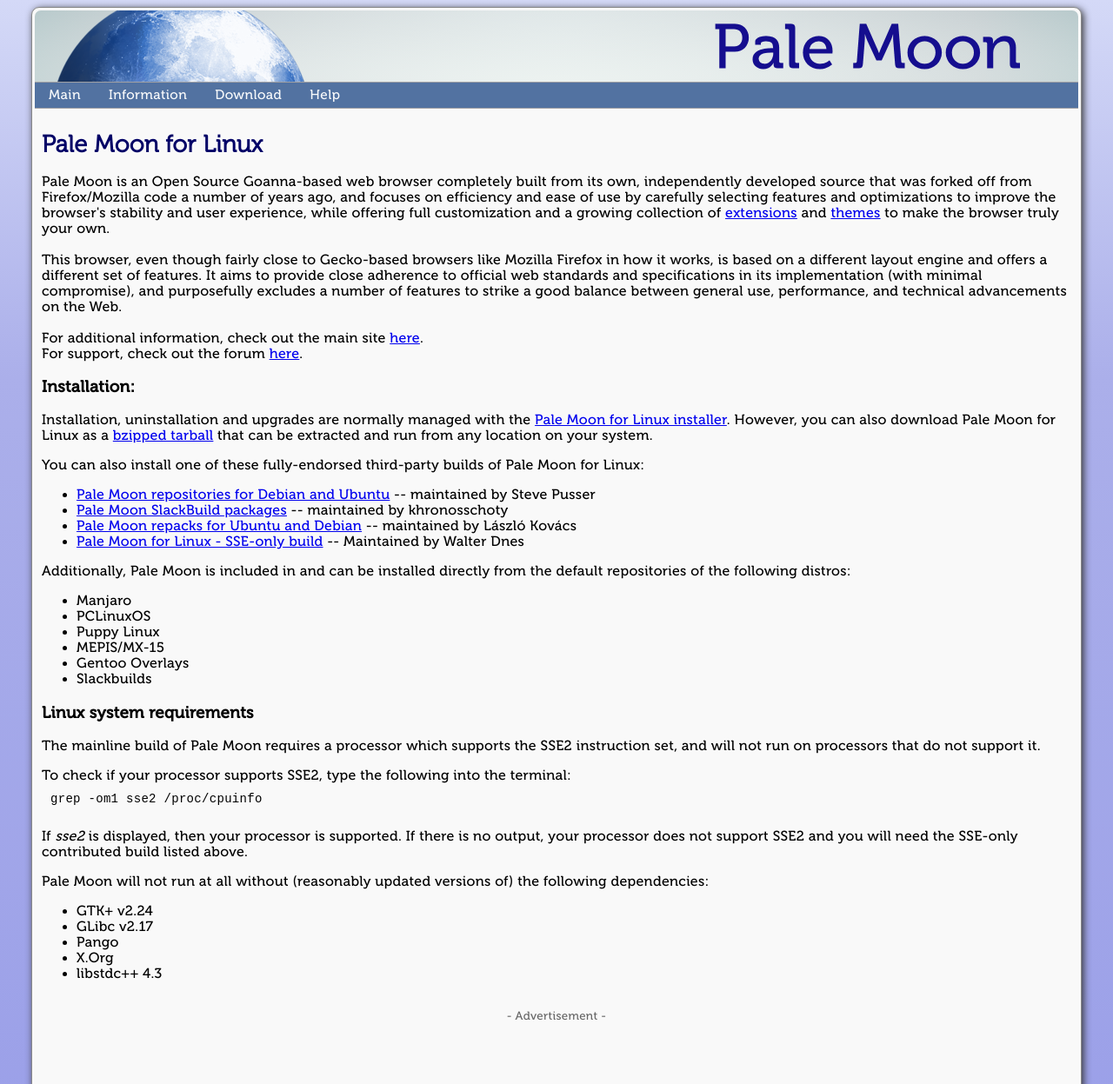
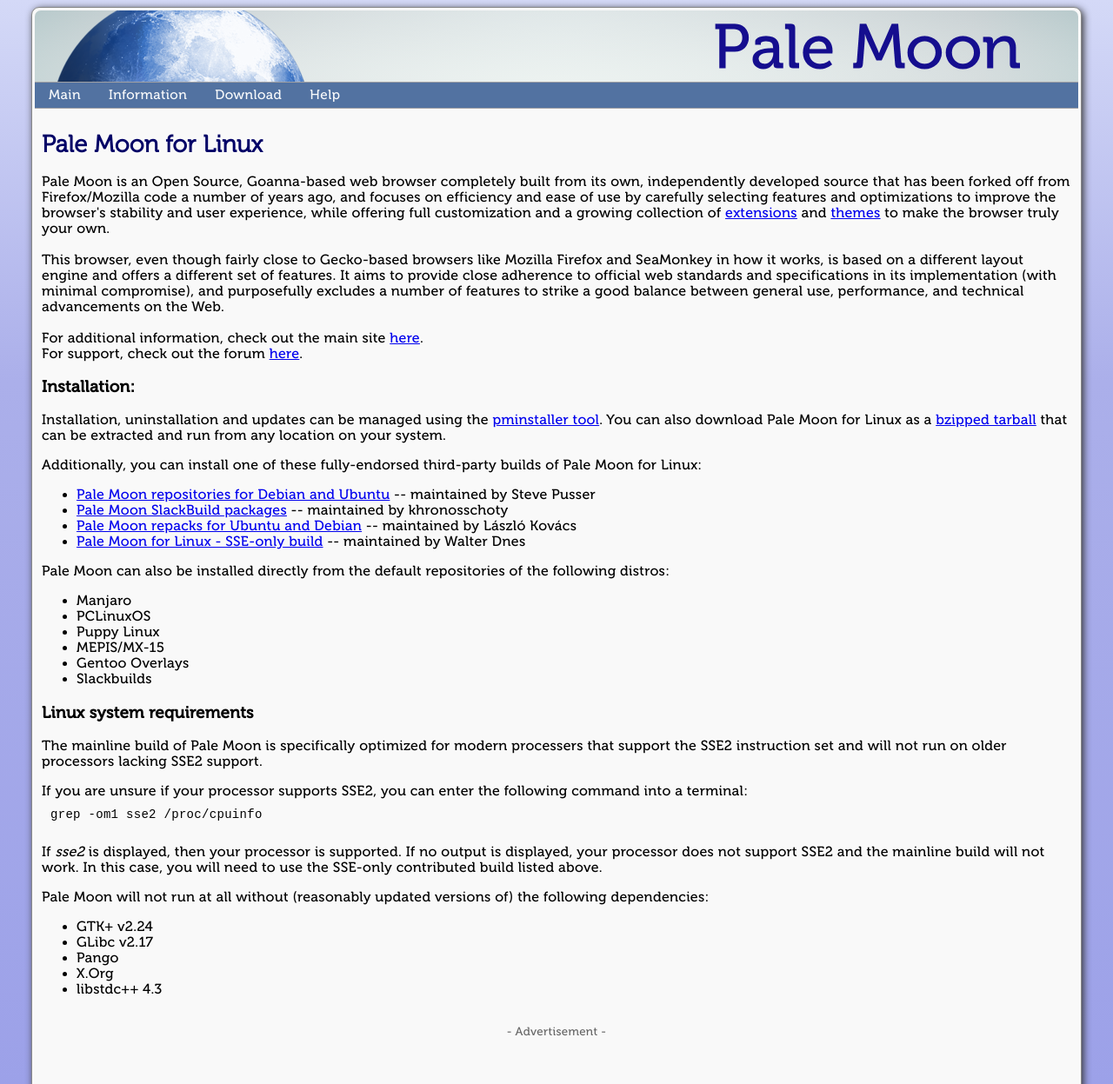
Before and after one commit to binoc-graveyard/artemis, a PHP site: page / in a window 1280 px wide. Shown: the top 1247 px of the page at 87% size. Run offline with PHP 8.4, Linux system fonts and the light colour scheme; some libraries are stand-ins or nearby versions.

Commit message:
General cleanup of front page

```diff
--- a/artemis/components/site/content/frontpage.xhtml.tpl
+++ b/artemis/components/site/content/frontpage.xhtml.tpl
@@ -1,26 +1,26 @@
 <h1>Pale Moon for Linux</h1>
 
-<p>Pale Moon is an Open Source Goanna-based web browser completely built from its own, independently developed source that was forked off from Firefox/Mozilla code a number of years ago, and focuses on efficiency and ease of use by carefully selecting features and optimizations to improve the browser's stability and user experience, while offering full customization and a growing collection of <a href="//addons.palemoon.org/" target="_blank">extensions</a> and <a href="//addons.palemoon.org/themes/" target="_blank">themes</a> to make the browser truly your own.<br>
+<p>Pale Moon is an Open Source, Goanna-based web browser completely built from its own, independently developed source that has been forked off from Firefox/Mozilla code a number of years ago, and focuses on efficiency and ease of use by carefully selecting features and optimizations to improve the browser's stability and user experience, while offering full customization and a growing collection of <a href="//addons.palemoon.org/" target="_blank">extensions</a> and <a href="//addons.palemoon.org/themes/" target="_blank">themes</a> to make the browser truly your own.<br>
 <br>
-This browser, even though fairly close to Gecko-based browsers like Mozilla Firefox in how it works, is based on a different layout engine and offers a different set of features. It aims to provide close adherence to official web standards and specifications in its implementation (with minimal compromise), and purposefully excludes a number of features to strike a good balance between general use, performance, and technical advancements on the Web.<br>
+This browser, even though fairly close to Gecko-based browsers like Mozilla Firefox and SeaMonkey in how it works, is based on a different layout engine and offers a different set of features. It aims to provide close adherence to official web standards and specifications in its implementation (with minimal compromise), and purposefully excludes a number of features to strike a good balance between general use, performance, and technical advancements on the Web.<br>
 <br>
 For additional information, check out the main site <a href="//www.palemoon.org" target="_blank">here</a>.<br>
 For support, check out the forum <a href="https://forum.palemoon.org" target="_blank">here</a>.</p>
 
 <h3>Installation:</h3>
 
-<p>Installation, uninstallation and upgrades are normally managed with the <a href="/download/installer/">Pale Moon for Linux installer</a>. However, you can also download Pale Moon for Linux as a <a href="/download/mainline/">bzipped tarball</a> that can be extracted and run from any location on your system.</p>
+<p>Installation, uninstallation and updates can be managed using the <a href="/download/installer/">pminstaller tool</a>. You can also download Pale Moon for Linux as a <a href="/download/mainline/">bzipped tarball</a> that can be extracted and run from any location on your system.</p>
 
-<p>You can also install one of these fully-endorsed third-party builds of Pale Moon for Linux:</p>
+<p>Additionally, you can install one of these fully-endorsed third-party builds of Pale Moon for Linux:</p>
 
 <ul>
         <li><a href="https://software.opensuse.org/download.html?project=home:stevenpusser&package=palemoon" target="_blank">Pale Moon repositories for Debian and Ubuntu</a> -- maintained by Steve Pusser</li>
         <li><a href="http://repo.khronosschoty.org/Slackware/Pale-Moon/" target="_blank">Pale Moon SlackBuild packages</a> -- maintained by khronosschoty</li>
         <li><a href="http://www.kovacsoltvideo.hu/moonchildproductions" target="_blank">Pale Moon repacks for Ubuntu and Debian</a> -- maintained by László Kovács</li>
-        <li><a href="https://forum.palemoon.org/viewtopic.php?f=40&t=13530" target="_blank">Pale Moon for Linux - SSE-only build</a> -- Maintained by Walter Dnes</li>
+        <li><a href="https://forum.palemoon.org/viewtopic.php?f=40&t=13530" target="_blank">Pale Moon for Linux - SSE-only build</a> -- maintained by Walter Dnes</li>
 </ul>
 
-<p>Additionally, Pale Moon is included in and can be installed directly from the default repositories of the following distros:</p>
+<p>Pale Moon can also be installed directly from the default repositories of the following distros:</p>
 
 <ul>
         <li>Manjaro</li>
@@ -33,9 +33,9 @@ For support, check out the forum <a href="https://forum.palemoon.org" target="_b
 
 <h3>Linux system requirements</h3>
 
-<p>The mainline build of Pale Moon requires a processor which supports the SSE2 instruction set, and will not run on processors that do not support it.</p>
-<p>To check if your processor supports SSE2, type the following into the terminal: <code>grep -om1 sse2 /proc/cpuinfo</code></p>
-<p>If <em>sse2</em> is displayed, then your processor is supported. If there is no output, your processor does not support SSE2 and you will need the SSE-only contributed build listed above.
+<p>The mainline build of Pale Moon is specifically optimized for modern processers that support the SSE2 instruction set and will not run on older processors lacking SSE2 support.</p>
+<p>If you are unsure if your processor supports SSE2, you can enter the following command into a terminal: <code>grep -om1 sse2 /proc/cpuinfo</code></p>
+<p>If <em>sse2</em> is displayed, then your processor is supported. If no output is displayed, your processor does not support SSE2 and the mainline build will not work. In this case, you will need to use the SSE-only contributed build listed above.
 
 </p><p>Pale Moon will not run at all without (reasonably updated versions of) the following dependencies:</p>
 
```
